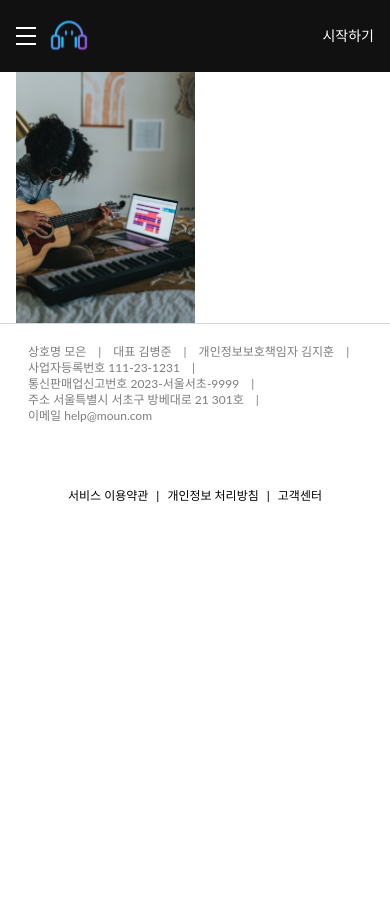
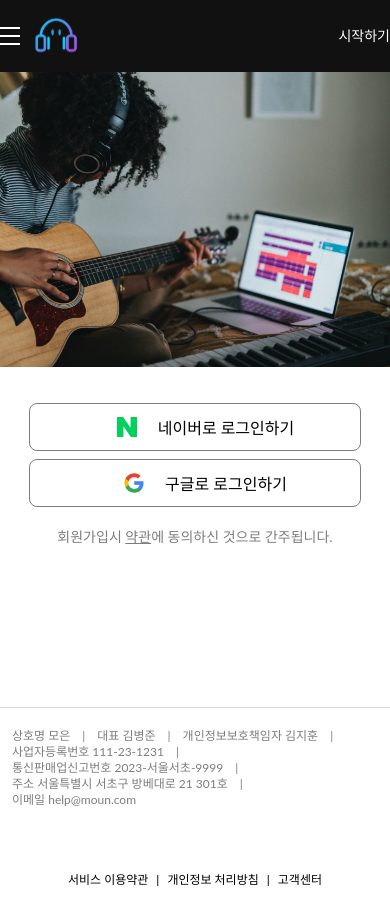
Before and after one commit to JinhyukKo/Moun, a React (Create React App) app: page /login in a window 390 px wide. Shown: the top 924 px of the page. Before the commit the page ends 844 px from the top, so only its background shows below. Built offline with nearby package versions, Linux system fonts and the light colour scheme.

Commit message:
ADD /Login/.CSS Mobile

```diff
--- a/src/index.css
+++ b/src/index.css
@@ -15,7 +15,7 @@ li {
   width: fit-content;
 }
 .📦 {
-  @apply px-4 flex m-auto w-[var(--component-width)];
+  @apply flex m-auto w-[var(--component-width)];
 }
 header .active {
   @apply text-magenta;
--- a/src/pages/Login/login.js
+++ b/src/pages/Login/login.js
@@ -17,18 +17,20 @@ export default function Login() {
     },
   ];
   return (
-    <div className="📦 flex">
-      <section className="w-1/2 hidden lg:block mt-40">
+    <div className="📦 flex flex-col-reverse lg:flex-row">
+      <section className="w-full lg:w-1/2 lg:block mt-8 my-40 lg:mt-40">
         <div className="flex flex-col items-center">
-          <h1 className="H2 w-80 mb-10">
+          <h1 className="H2 w-80 mb-10 hidden lg:block">
             Get To Know Each Other Through Songs
           </h1>
+          {/* //* login */}
           {loginList.map((element) => {
             return (
               <Link
-                className="my-1 flex justify-center text-center font-medium text-base w-[25rem] h-12 rounded-lg border border-gray leading-[3rem] hover:shadow-md hover:border-black2"
+                className="my-1 flex justify-center text-center font-medium text-base w-[min(25rem,85%)] h-12 rounded-lg border border-gray leading-[3rem] hover:shadow-md hover:border-black2"
                 to={element.url}
               >
+                {/*//* logo */}
                 <img
                   className="px-2 object-none"
                   alt="logo"
@@ -47,7 +49,11 @@ export default function Login() {
           </p>
         </div>
       </section>
-      <img className="w-1/2" src={LoginImg} alt="" />
+      <img
+        className="lg:w-1/2 h-[calc(16rem+10vw)] lg:h-auto w-screen object-cover"
+        src={LoginImg}
+        alt=""
+      />
     </div>
   );
 }
```
